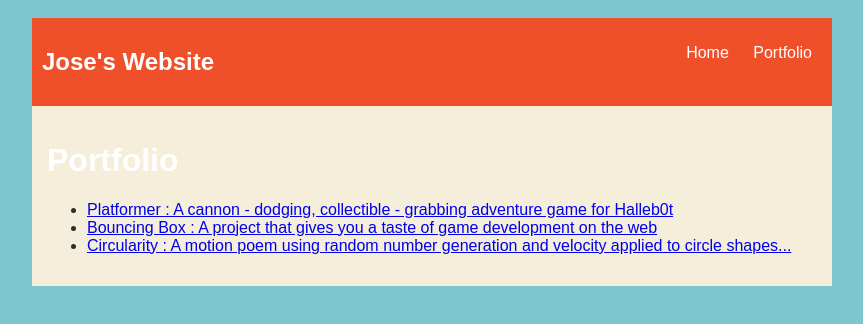
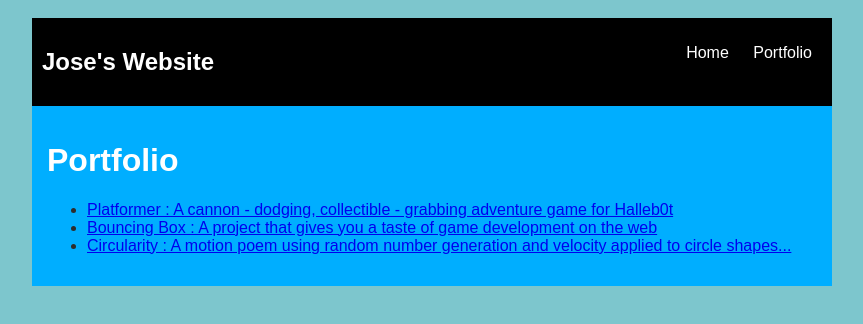
Before and after one commit to jfcl27/jfcl27.github.io, a plain HTML site: page portfolio.html in a window 1280 px wide. Shown: the whole page, without its empty margins (208-1071 px from the left). Drawn offline with Linux system fonts and the light colour scheme.

Commit message:
add portfolio.html file

```diff
--- a/portfolio.html
+++ b/portfolio.html
@@ -21,7 +21,7 @@
 
           /* navigation menu */
           nav {
-              background: rgb(239, 80, 41);
+              background: rgb(0, 0, 0);
               margin: 0 auto;
               display: flex;
               padding: 10px;
@@ -46,7 +46,7 @@
 
           /* main container area beneath menu */
           main {
-              background: rgb(245, 238, 219);
+              background: rgb(0, 174, 255);
               display: flex;
           }
           .content {
```
